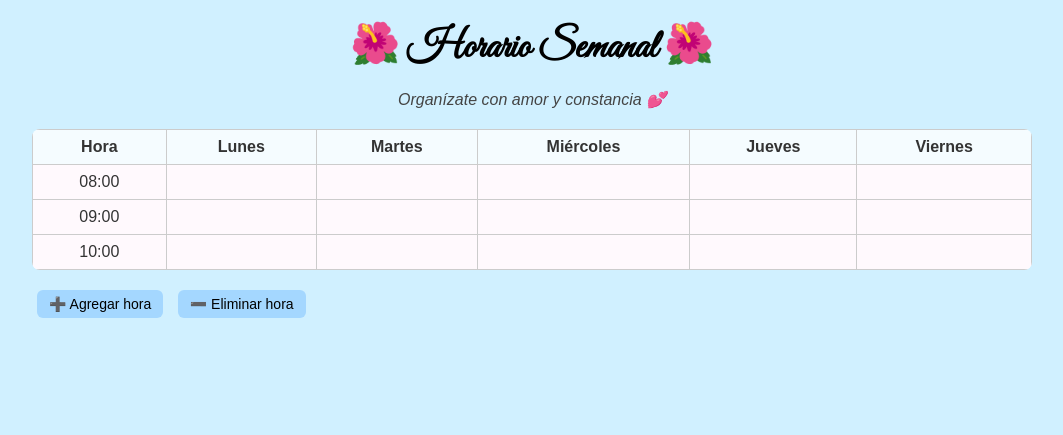
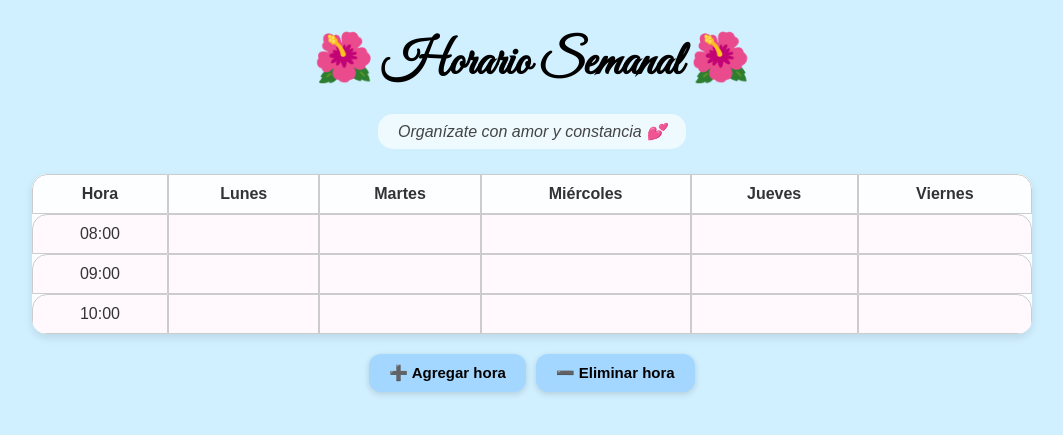
Before and after one commit to flopitauwujunior/Horario, a plain HTML site: page index.html in a window 1280 px wide. Shown: the whole page, without its empty margins (108-1171 px from the left). Drawn offline with Linux system fonts and the light colour scheme.

Commit message:
Update style.css

```diff
--- a/style.css
+++ b/style.css
@@ -1,65 +1,93 @@
 body {
   margin: 0;
   font-family: Arial, sans-serif;
-  background: #d0f0ff; /* Fondo celeste */
+  background: #d0f0ff; /* Fondo celeste pastel */
   color: #333;
   display: flex;
   flex-direction: column;
   align-items: center;
+  min-height: 100vh;
 }
 
 .titulo {
   font-family: 'Great Vibes', cursive;
-  font-size: 2.5em;
-  color: #000; /* Título negro */
-  margin-top: 20px;
+  font-size: 3em;
+  color: #000;
+  margin-top: 30px;
+  margin-bottom: 5px;
   text-align: center;
 }
 
 .frase-motivacional {
-  margin-top: -10px;
   font-style: italic;
   color: #444;
   text-align: center;
-  margin-bottom: 20px;
+  margin-bottom: 25px;
+  font-size: 1em;
+  background-color: #ffffffaa;
+  padding: 8px 20px;
+  border-radius: 15px;
 }
 
 table {
-  border-collapse: collapse;
+  border-collapse: separate;
+  border-spacing: 0;
   width: 90vw;
   max-width: 1000px;
   margin-bottom: 20px;
-  background-color: #ffffffcc;
-  border-radius: 8px;
+  background-color: #ffffffee;
+  border-radius: 15px;
   overflow: hidden;
+  box-shadow: 0 4px 8px rgba(0, 0, 0, 0.1);
 }
 
 th, td {
   border: 1px solid #ccc;
   text-align: center;
-  padding: 8px;
+  padding: 10px;
+}
+
+th:first-child,
+td:first-child {
+  border-top-left-radius: 15px;
+}
+
+th:last-child,
+td:last-child {
+  border-top-right-radius: 15px;
 }
 
 td[contenteditable="true"] {
   background-color: #fff9fd;
+  transition: background-color 0.3s ease;
+}
+
+td[contenteditable="true"]:focus {
+  background-color: #ffe9f4;
+  outline: none;
 }
 
 .botones-horario {
   margin-bottom: 40px;
+  display: flex;
+  gap: 10px;
+  justify-content: center;
 }
 
 .botones-horario button {
-  margin: 0 5px;
-  padding: 6px 12px;
+  padding: 10px 20px;
   border: none;
   background-color: #a4d7ff;
   color: #000;
-  border-radius: 6px;
+  border-radius: 12px;
   cursor: pointer;
-  font-size: 14px;
-  transition: background-color 0.3s ease;
+  font-size: 15px;
+  font-weight: bold;
+  transition: background-color 0.3s ease, transform 0.2s ease;
+  box-shadow: 0 2px 6px rgba(0, 0, 0, 0.15);
 }
 
 .botones-horario button:hover {
   background-color: #89cfff;
+  transform: translateY(-2px);
 }
```
